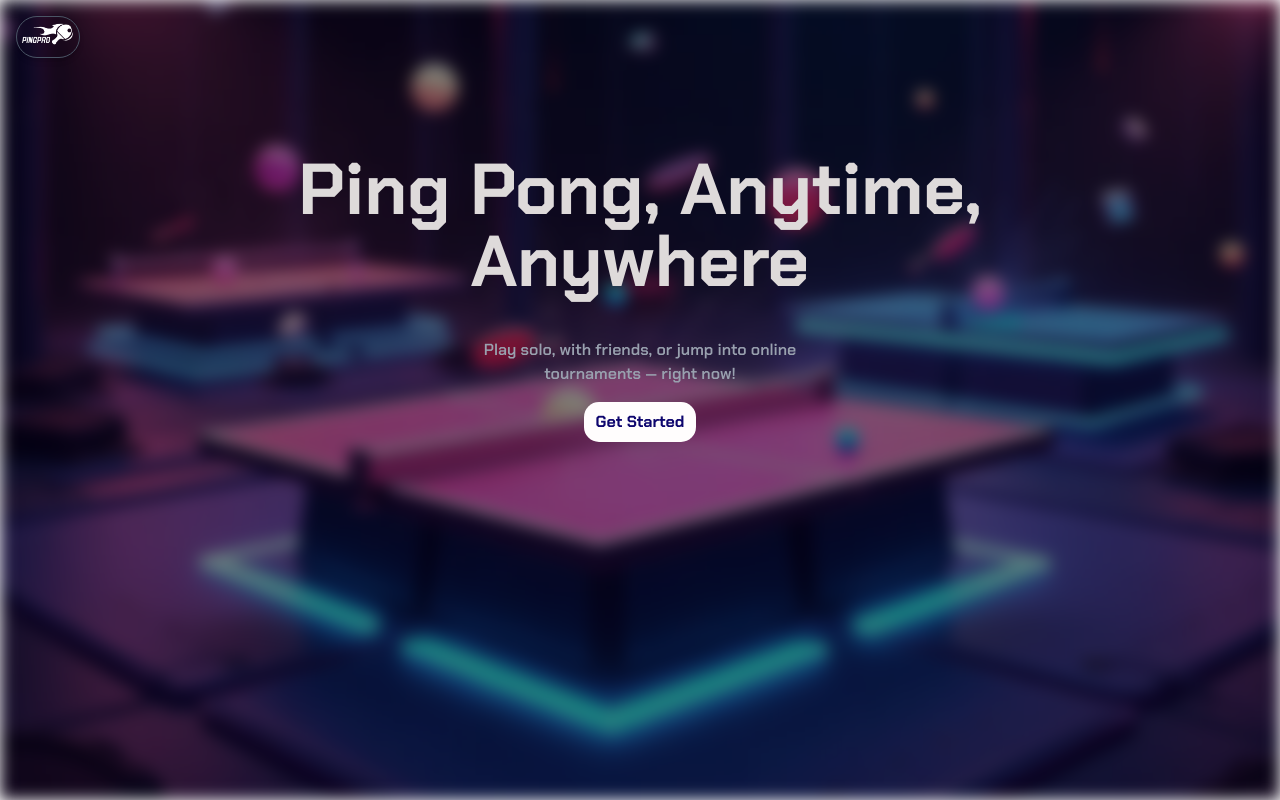
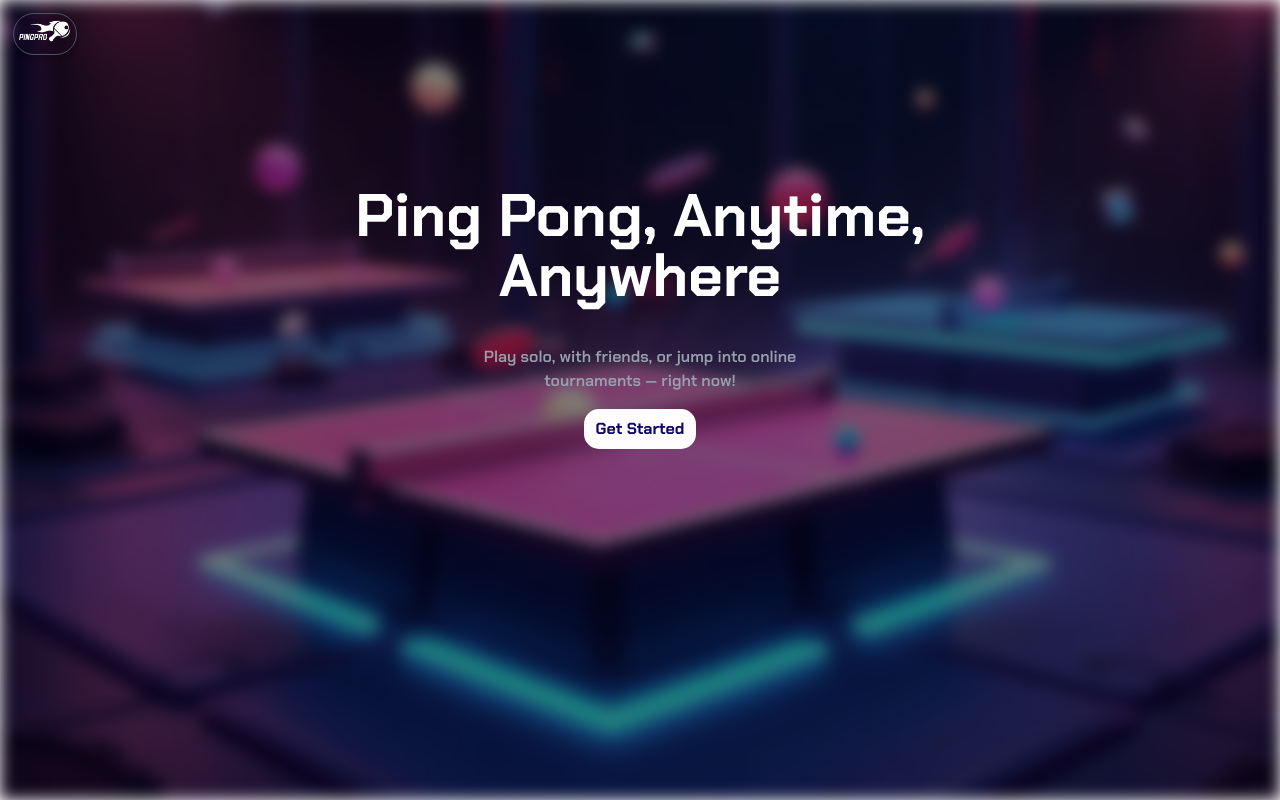
Before and after one commit to ahmedghounami/trans, a Next.js app in the folder client/: page / in a window 1280 px wide. Built offline with nearby package versions, Linux system fonts and the light colour scheme.

Commit message:
the chat frontend is almost

```diff
--- a/client/app/chat/page.tsx
+++ b/client/app/chat/page.tsx
@@ -26,12 +26,7 @@ const conversations = [
             { senderId: 1, content: "Hey, how are you?", timestamp: "10:30 AM" },
             { senderId: 2, content: "I'm good, thanks! You?", timestamp: "10:31 AM" },
             { senderId: 1, content: "Doing well! Just working on some projects.", timestamp: "10:32 AM" },
-            { senderId: 2, content: "Sounds great! Let's catch up later.", timestamp: "10:33 AM" },
-            { senderId: 2, content: "Sounds great! Let's catch up later.", timestamp: "10:34 AM" },
-            { senderId: 2, content: "Sounds great! Let's catch up later.", timestamp: "10:35 AM" },
-            { senderId: 1, content: "Sure! Talk to you later.", timestamp: "10:36 AM" },
-            { senderId: 1, content: "Sure! Talk to you later.", timestamp: "10:37 AM" },
-            { senderId: 1, content: "Sure! Talk to you later.Sure! Talk to you later.Sure! Talk to you later.Sure! Talk to you later.Sure! Talk to you later.Sure! Talk to you later.Sure! Talk to you later.", timestamp: "10:38 AM" },
+            { senderId: 2, content: "Sounds great! Let's catch up later.", timestamp: "10:33 AM" }
         ]
     },
     {
@@ -108,6 +103,16 @@ const me = {
 export default function Chat() {
     const [selected, setSelected] = useState(0);
     const [value, setValue] = useState("");
+
+    function sendmessage(conversations: any[]) {
+        console.log("Message sent:", value);
+        setValue(""); // Clear input after sending
+        conversations.find(conversation => conversation.participants.includes(selected))?.messages.push({
+            senderId: me.id,
+            content: value,
+            timestamp: new Date().toLocaleTimeString([], { hour: '2-digit', minute: '2-digit' })
+        });
+    }
     return (
         <div className="flex flex-row h-full">
             <div className="flex flex-col flex-2/7 border-r-[1] border-[#a0a0a0] ">
@@ -155,11 +160,11 @@ export default function Chat() {
                                 ?.messages.map((message, index) => (
                                     <div
                                         key={index}
-                                        className={`flex ${message.senderId === selected ? "justify-end" : "justify-start"
+                                        className={`flex ${message.senderId === me.id ? "justify-end" : "justify-start"
                                             }`}
                                     >
                                         <div
-                                            className={`max-w-[70%] p-2 rounded-lg ${message.senderId === selected
+                                            className={`max-w-[70%] p-2 rounded-lg ${message.senderId === me.id
                                                 ? "bg-[#0808f098] text-white"
                                                 : "bg-[#707ff754] text-white border-[#313038] border-[1]"
                                                 } shadow-md`}
@@ -181,16 +186,15 @@ export default function Chat() {
                                 onChange={(e) => setValue(e.target.value)}
                                 onKeyDown={(e) => {
                                     if (e.key === 'Enter') {
-                                        console.log("Message sent:", value);
-                                        setValue(""); // Clear input after sending
+                                        sendmessage(conversations);
+
                                     }
                                 }}
                             />
                             <button
                                 className="bg-blue-500 text-white px-4 py-2 mx-1 rounded-lg hover:bg-blue-600 transition-colors"
                                 onClick={() => {
-                                    console.log("Message sent:", value);
-                                    setValue(""); // Clear input after sending
+                                    sendmessage(conversations);
                                 }}
                             >
                                 Send
@@ -199,7 +203,6 @@ export default function Chat() {
 
                     </div>
                 )}
-
             </div>
             <div className=" flex-1/4">
                 hello
--- a/client/app/page.tsx
+++ b/client/app/page.tsx
@@ -6,18 +6,18 @@ import Link from "next/link";
 export default function LandingPage() {
   return (
 
-    <div className="flex flex-col justify-center h-screen">
+    <div className="flex flex-col justify-center">
       <div className="">
         <img
           src="/logo.png"
           alt="Logo"
-          className="m-4 rounded-full border border-gray-600 shadow-md mt-4"
-          width={64}
-          height={64}
+          className="m-[1%] rounded-full border border-gray-600 shadow-md w-[5%] h-[5%]"
+          width={150}
+          height={150}
         />
       </div>
-      <div className=" flex-1  flex flex-col text-center mt-10 items-center">
-        <h1 className="text-7xl font-bold  text-[#dedada] mt-10">
+      <div className=" flex flex-col text-center justify-center mt-[6%] items-center">
+        <h1 className="text-6xl font-bold  text-white mt-10">
           Ping Pong, Anytime, <br></br> Anywhere
         </h1>
         <h1
```
